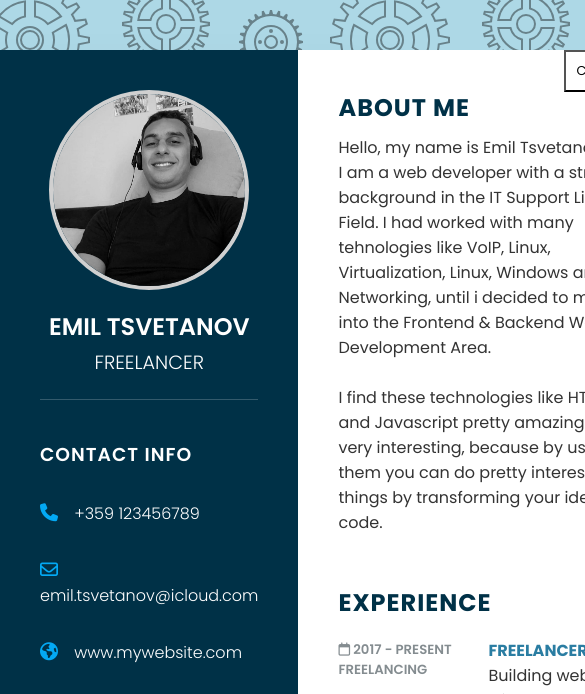
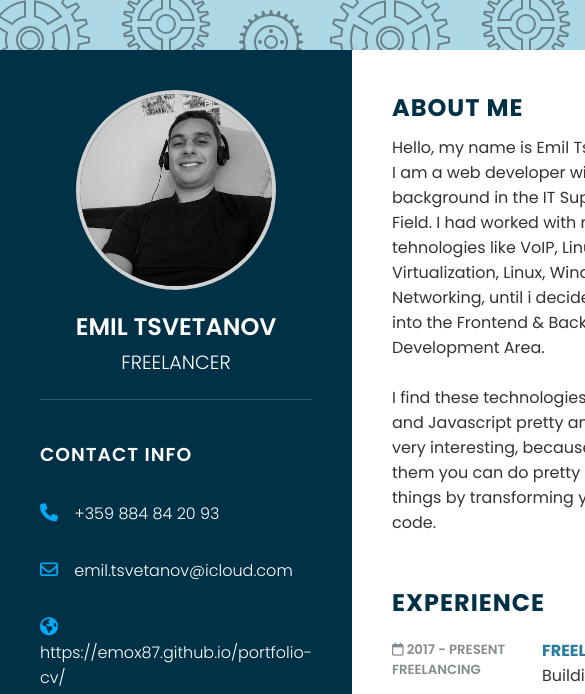
Before and after one commit to Emox87/portfolio-cv, a plain HTML site: page index.html in a window 390 px wide. Shown: the top 694 px of the page, 585 px wide, since content can reach past the window. Drawn offline with Linux system fonts and the light colour scheme.

Commit message:
Phone number added

```diff
--- a/index.html
+++ b/index.html
@@ -33,7 +33,7 @@
         <ul>
           <li>
             <span class="icon"><i class="fa fa-phone" aria-hidden="true" title="call me"></i></span>
-            <span class="text">+359 123456789</span>
+            <span class="text">+359 884 84 20 93</span>
           </li>
           <li>
             <span class="icon"><i class="fa fa-envelope-o" aria-hidden="true" title="email me"></i></span>
@@ -41,7 +41,7 @@
           </li>
           <li>
             <span class="icon"><i class="fa fa-globe" aria-hidden="true"></i></span>
-            <span class="text">www.mywebsite.com</span>
+            <span class="text">https://emox87.github.io/portfolio-cv/</span>
           </li>
           <li>
             <span class="icon"><i class="fa fa-linkedin-square" aria-hidden="true"></i></span>
```
